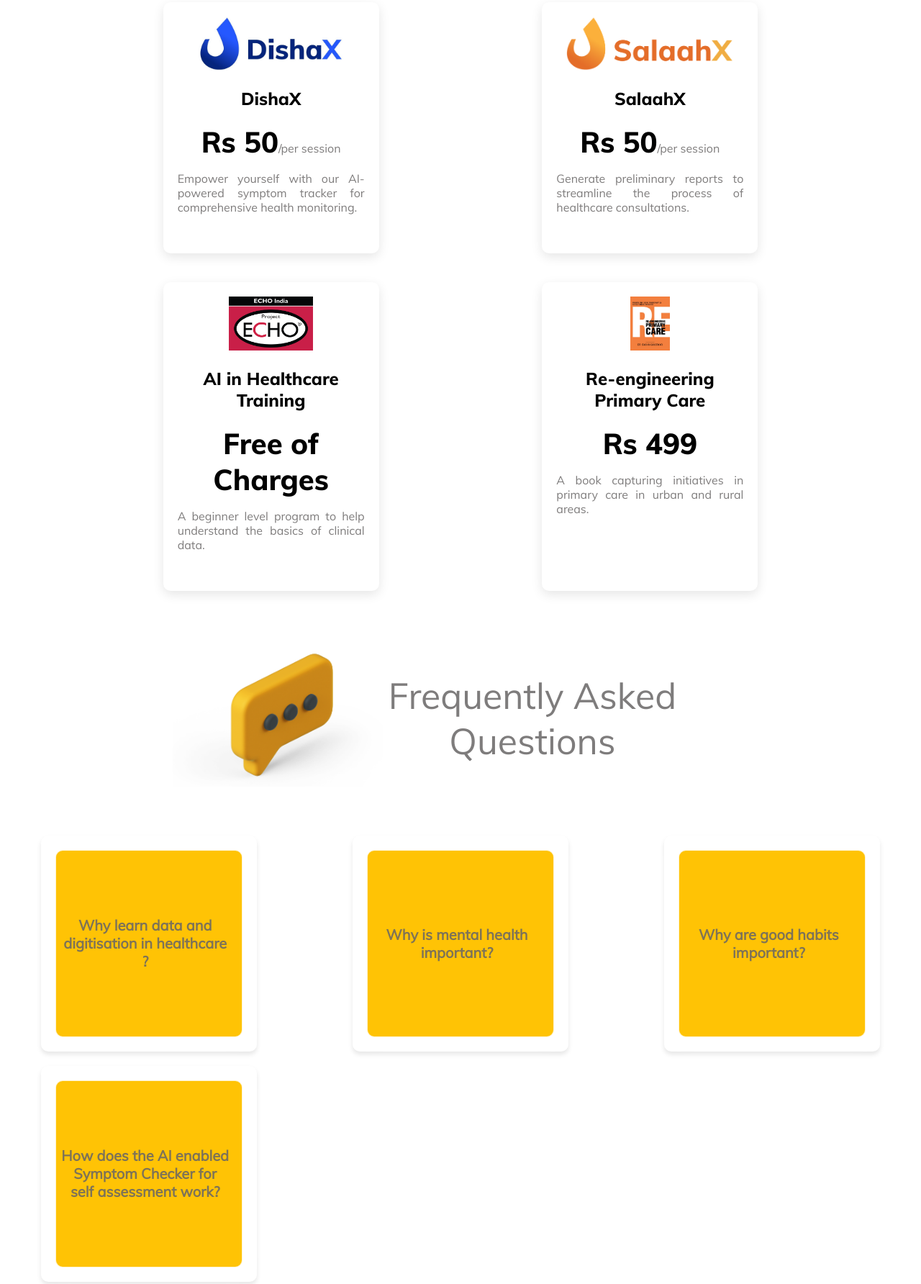
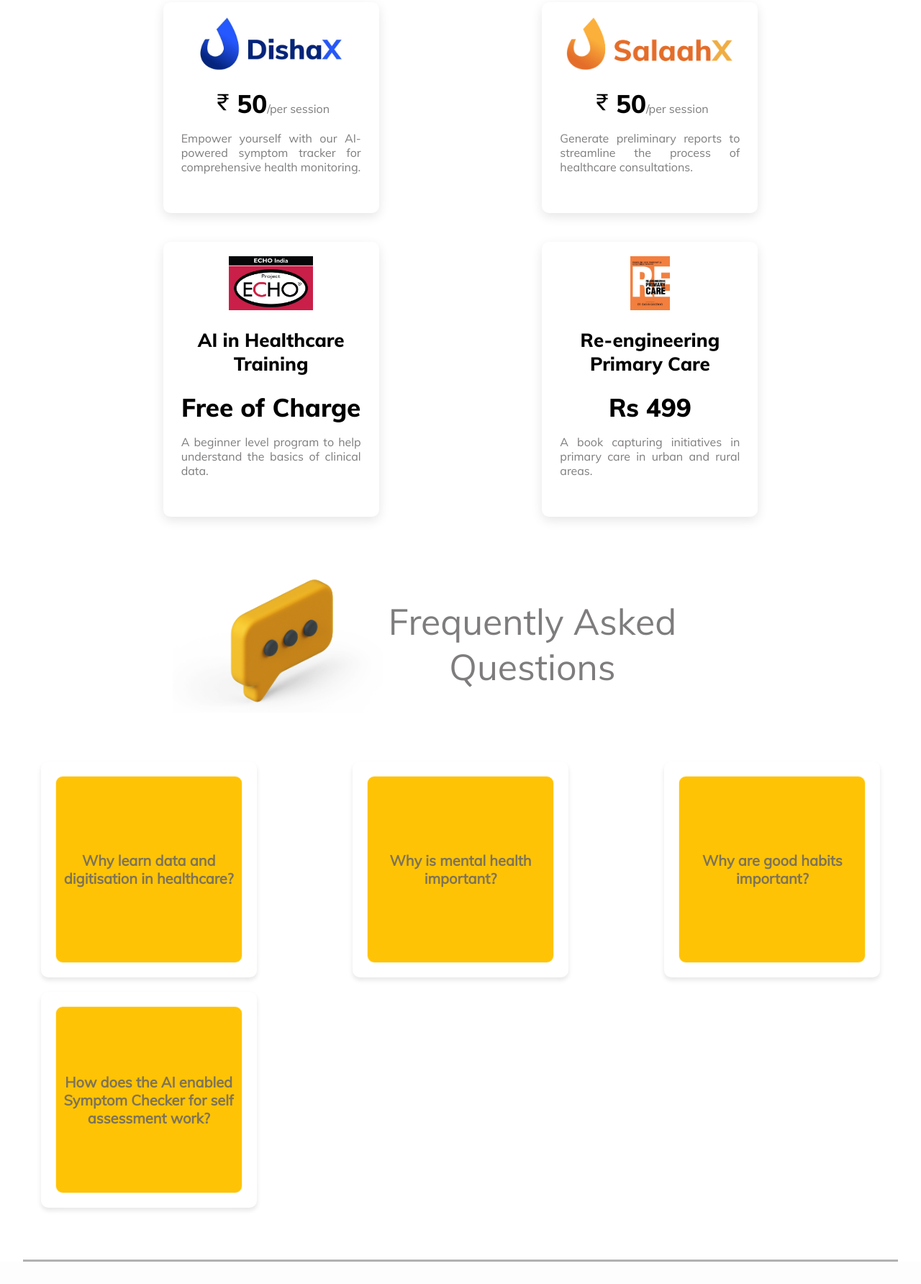
Before and after one commit to Areeb-07/Upaaya-Website, a plain HTML site: page pricing.html in a window 1280 px wide. Shown: the part 239-2023 px from the top of the page at 72% size. Drawn offline with Linux system fonts and the light colour scheme.

Commit message:
design changes

```diff
--- a/css/Style.css
+++ b/css/Style.css
@@ -25,6 +25,10 @@
   .goog-te-banner-frame{
   display:none !important
   }
+
+.skiptranslate > iframe{
+  display: none;
+}
 
 :root{
 
@@ -1530,7 +1534,7 @@
 }
 .goog-te-gadget-simple{
   opacity: 0;
-  width: 100%;
+  width: 160px;
   height: 100%;
 }
 .translate-img{
@@ -1597,6 +1601,11 @@
   outline: none;
 }
 
+.seek{
+  margin-top: 0;
+  padding-top: 70px !important;
+}
+
 @media only screen and (max-width: 1050px) {
   .nav{
     padding: 0px 10px;
--- a/css/cards.css
+++ b/css/cards.css
@@ -90,9 +90,7 @@
 }
 .hero-text{
   font-size: 45px;
-  margin-left: 150px;
   padding-bottom: 50px;
-  width: 40%;
 }
 .hero{
   display: flex;
--- a/pricing.html
+++ b/pricing.html
@@ -262,10 +262,13 @@
     </div> -->
    <br><br>
    <div class="price-card" style="justify-content: space-evenly;">
-    <div class="card-item" style="min-width: 300px; width: 20%; padding: 20px; box-shadow: 0 5px 15px rgba(0, 0, 0, 0.1); border-radius: 10px; background-color: #ffffff; box-sizing: border-box; transition: transform 0.3s ease; justify-content: center; text-align: center;">
+    <div class="card-item" style="min-width: 300px; max-width: 360px; width: 23%; padding: 20px 25px; box-shadow: 0 5px 15px rgba(0, 0, 0, 0.1); border-radius: 10px; background-color: #ffffff; box-sizing: border-box; transition: transform 0.3s ease; justify-content: center; text-align: center;">
         <img src="assets/disha.jpeg" style="height: 75px;">
-        <h2>DishaX</h2>
-        <h1 style="display: inline;">Rs 50</h1><p style="display: inline;">/per session</p>
+        <h2></h2>
+        <svg xmlns="http://www.w3.org/2000/svg" width="30" height="30" fill="currentColor" class="bi bi-currency-rupee" viewBox="0 0 16 16">
+          <path d="M4 3.06h2.726c1.22 0 2.12.575 2.325 1.724H4v1.051h5.051C8.855 7.001 8 7.558 6.788 7.558H4v1.317L8.437 14h2.11L6.095 8.884h.855c2.316-.018 3.465-1.476 3.688-3.049H12V4.784h-1.345c-.08-.778-.357-1.335-.793-1.732H12V2H4v1.06Z"/>
+        </svg>
+        <h1 style="display: inline; font-size: 35px;">50</h1><p style="display: inline;">/per session</p>
         <p>Empower yourself with our AI-powered symptom tracker for comprehensive health monitoring.</p><br>
         <!-- <a href="#" style="display: inline-block; background-color: transparent; color: #ffc305; padding: 12px 30px; border: 2px solid #ffc305; border-radius: 5px; text-decoration: none; justify-content:center"
             onmouseover="this.style.backgroundColor='#ffc305'; this.style.color='#FFFFFF';"
@@ -283,10 +286,13 @@
            Get Started with Pro
         </a>
     </div> -->
-    <div class="card-item" style="min-width: 300px; width: 20%; padding: 20px; box-shadow: 0 5px 15px rgba(0, 0, 0, 0.1); border-radius: 10px; background-color: #ffffff; box-sizing: border-box; transition: transform 0.3s ease; text-align: center;">
+    <div class="card-item" style="min-width: 300px; max-width: 360px; width: 23%; padding: 20px 25px; box-shadow: 0 5px 15px rgba(0, 0, 0, 0.1); border-radius: 10px; background-color: #ffffff; box-sizing: border-box; transition: transform 0.3s ease; text-align: center;">
       <img src="assets/salaah.png" style="height: 75px;">
-        <h2>SalaahX</h2>
-        <h1 style="display: inline;">Rs 50</h1><p style="display: inline;">/per session</p>
+        <h2></h2>
+        <svg xmlns="http://www.w3.org/2000/svg" width="30" height="30" fill="currentColor" class="bi bi-currency-rupee" viewBox="0 0 16 16">
+          <path d="M4 3.06h2.726c1.22 0 2.12.575 2.325 1.724H4v1.051h5.051C8.855 7.001 8 7.558 6.788 7.558H4v1.317L8.437 14h2.11L6.095 8.884h.855c2.316-.018 3.465-1.476 3.688-3.049H12V4.784h-1.345c-.08-.778-.357-1.335-.793-1.732H12V2H4v1.06Z"/>
+        </svg>
+        <h1 style="display: inline; font-size: 35px;">50</h1><p style="display: inline;">/per session</p>
         <p>Generate preliminary reports to streamline the process of healthcare consultations.</p><br>
         <!-- <a href="#" style="display: inline-block; background-color: transparent; color: #ffc305; padding: 12px 30px; border: 2px solid #ffc305; border-radius: 5px; text-decoration: none;"
             onmouseover="this.style.backgroundColor='#ffc305'; this.style.color='#FFFFFF';"
@@ -297,10 +303,10 @@
 </div>
 
 <div class="price-card" style="justify-content: space-evenly;">
-  <div class="card-item" style="min-width: 300px; width: 20%; padding: 20px; box-shadow: 0 5px 15px rgba(0, 0, 0, 0.1); border-radius: 10px; background-color: #ffffff; box-sizing: border-box; transition: transform 0.3s ease; justify-content: center; text-align: center;">
+  <div class="card-item" style="min-width: 300px; max-width: 360px; width: 23%; padding: 20px 25px; box-shadow: 0 5px 15px rgba(0, 0, 0, 0.1); border-radius: 10px; background-color: #ffffff; box-sizing: border-box; transition: transform 0.3s ease; justify-content: center; text-align: center;">
     <img src="assets/echo.png" style="height: 75px;">
-      <h2>AI in Healthcare Training</h2>
-      <h1 style="display: inline;">Free of Charges</h1>
+      <h2 style="font-size: 26px;">AI in Healthcare Training</h2>
+      <h1 style="display: inline; font-size: 35px;">Free of Charge</h1>
       <p>A beginner level program to help understand the basics of clinical data.</p><br>
       <!-- <a href="#" style="display: inline-block; background-color: transparent; color: #ffc305; padding: 12px 30px; border: 2px solid #ffc305; border-radius: 5px; text-decoration: none; justify-content:center"
           onmouseover="this.style.backgroundColor='#ffc305'; this.style.color='#FFFFFF';"
@@ -310,7 +316,7 @@
   </div>
   <!-- <div style="min-width: 300px; width: 20%; padding: 20px; box-shadow: 0 5px 15px rgba(0, 0, 0, 0.1); border-radius: 10px; background-color: #ffffff; box-sizing: border-box; transition: transform 0.3s ease; text-align: center;">
       <h2>Premium</h2>
-      <h1 style="display: inline;">Rs 1500</h1><p style="display: inline;">/per session</p>
+      <h1 style="display: inline; font-size: 38px;">Rs 1500</h1><p style="display: inline;">/per session</p>
       <p>For Start-Ups and growing Businesses.</p><br>
       <a href="#" style="display: inline-block; background-color: #ffc305; color: #fff; padding: 12px 30px; border-radius: 5px; text-decoration: none;"
          onmouseover="this.style.backgroundColor='#F7941D'"
@@ -318,10 +324,10 @@
          Get Started with Pro
       </a>
   </div> -->
-  <div class="card-item" style="min-width: 300px; width: 20%; padding: 20px; box-shadow: 0 5px 15px rgba(0, 0, 0, 0.1); border-radius: 10px; background-color: #ffffff; box-sizing: border-box; transition: transform 0.3s ease; text-align: center;">
+  <div class="card-item" style="min-width: 300px; max-width: 360px; width: 23%; padding: 20px 25px; box-shadow: 0 5px 15px rgba(0, 0, 0, 0.1); border-radius: 10px; background-color: #ffffff; box-sizing: border-box; transition: transform 0.3s ease; text-align: center;">
     <img src="assets/book.jpg" style="height: 75px;">
-      <h2>Re-engineering Primary Care</h2>
-      <h1 style="display: inline;">Rs 499</h1>
+      <h2 style="font-size: 26px;">Re-engineering Primary Care</h2>
+      <h1 style="display: inline; font-size: 35px;">Rs 499</h1>
       <p>A book capturing initiatives in primary care in urban and rural areas.</p><br>
       <!-- <a href="#" style="display: inline-block; background-color: transparent; color: #ffc305; padding: 12px 30px; border: 2px solid #ffc305; border-radius: 5px; text-decoration: none;"
           onmouseover="this.style.backgroundColor='#ffc305'; this.style.color='#FFFFFF';"
@@ -460,40 +466,40 @@
         <div class="myCard">
             <div class="innerCard">
                 <div class="frontSide">
-                    <p class="title" style="text-align:center; margin-left:7px; margin-right: 17px;">Why learn data and digitisation in healthcare ?</p>
+                    <p class="title" style="text-align:center; margin: 0 10px;">Why learn data and digitisation in healthcare?</p>
                 </div>
                 <div class="backSide">
-                    <p>Data and digitization improve healthcare accessibility, connecting providers and patients seamlessly for efficient delivery and knowledge democratization.</p>
+                    <p style="text-align:center; margin: 0 15px;">Data and digitization improve healthcare accessibility, connecting providers and patients seamlessly for efficient delivery and knowledge democratization.</p>
                 </div>
             </div>
         </div>
         <div class="myCard">
             <div class="innerCard">
                 <div class="frontSide">
-                    <p class="title" style="text-align:center; margin-left:7px; margin-right: 17px;">Why is mental health important?</p>
+                    <p class="title" style="text-align:center; margin: 0 10px;">Why is mental health important?</p>
                 </div>
                 <div class="backSide">
-                    <p>"Mental health encompasses our emotional, psychological, and social well-being, influencing how we think, feel, act, and navigate life's challenges and relationships."</p>
+                    <p style="text-align:center; margin: 0 15px;">Mental health encompasses our emotional, psychological, and social well-being, influencing how we think, feel, act, and navigate life's challenges and relationships.</p>
                 </div>
             </div>
         </div>
         <div class="myCard">
             <div class="innerCard">
                 <div class="frontSide">
-                    <p class="title" style="text-align:center; margin-left:7px; margin-right: 17px;">Why are good habits important?</p>
+                    <p class="title" style="text-align:center; margin: 0 10px;">Why are good habits important?</p>
                 </div>
                 <div class="backSide">
-                    <p>"Mental health encompasses our emotional, psychological, and social well-being, influencing how we think, feel, act, and navigate life's challenges and relationships."</p>
+                    <p style="text-align:center; margin: 0 15px;">Mental health encompasses our emotional, psychological, and social well-being, influencing how we think, feel, act, and navigate life's challenges and relationships.</p>
                 </div>
             </div>
         </div>
         <div class="myCard">
             <div class="innerCard">
                 <div class="frontSide">
-                    <p class="title" style="text-align:center; margin-left:7px; margin-right: 17px;">How does the AI enabled Symptom Checker for self assessment work?</p>
+                    <p class="title" style="text-align:center; margin: 0 10px;">How does the AI enabled Symptom Checker for self assessment work?</p>
                 </div>
                 <div class="backSide">
-                    <p>"Mental health encompasses our emotional, psychological, and social well-being, influencing how we think, feel, act, and navigate life's challenges and relationships."</p>
+                    <p style="text-align:center; margin: 0 15px;">Mental health encompasses our emotional, psychological, and social well-being, influencing how we think, feel, act, and navigate life's challenges and relationships.</p>
                 </div>
             </div>
         </div>
```
Also changed, not shown: cards.html (+1 -1 lines), contactus.html (+1 -1 lines), css/whyy.css (+6 -6 lines), index.html (+4 -4 lines), whyy.html (+9 -9 lines).
